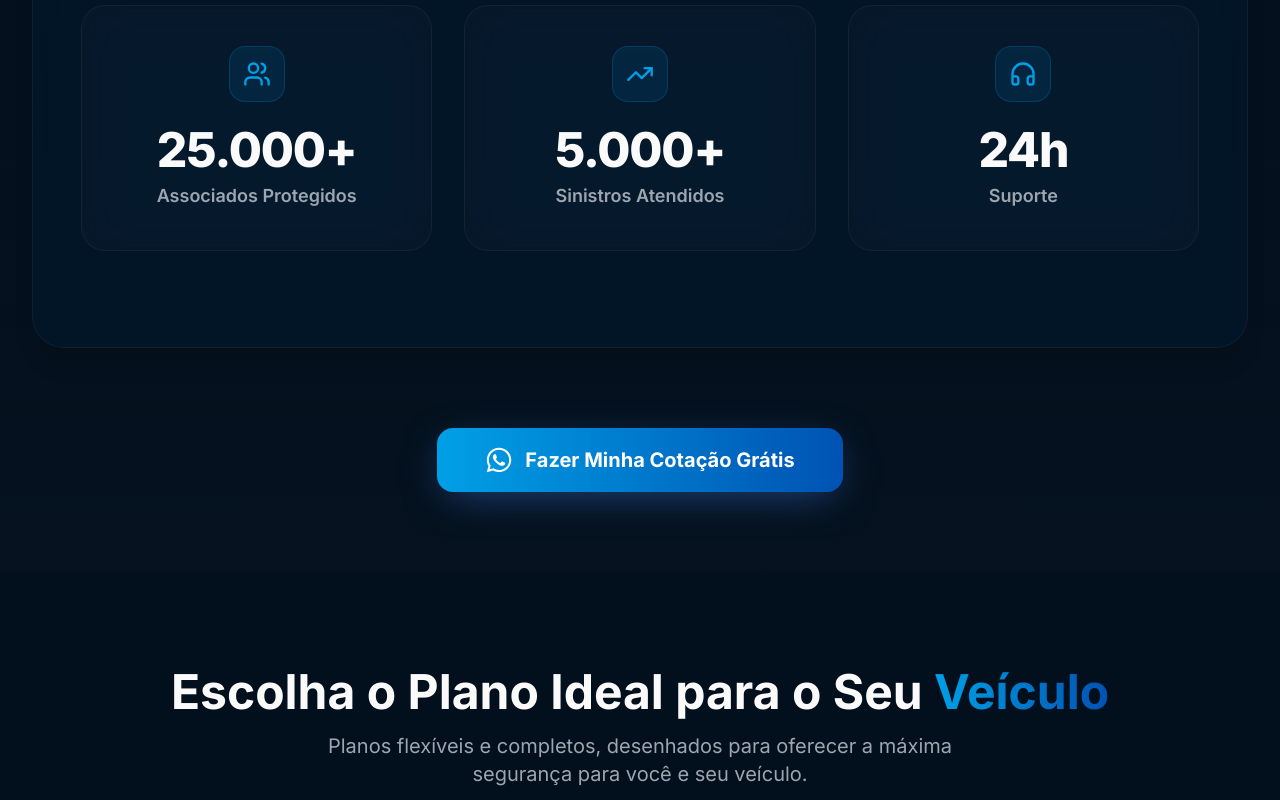
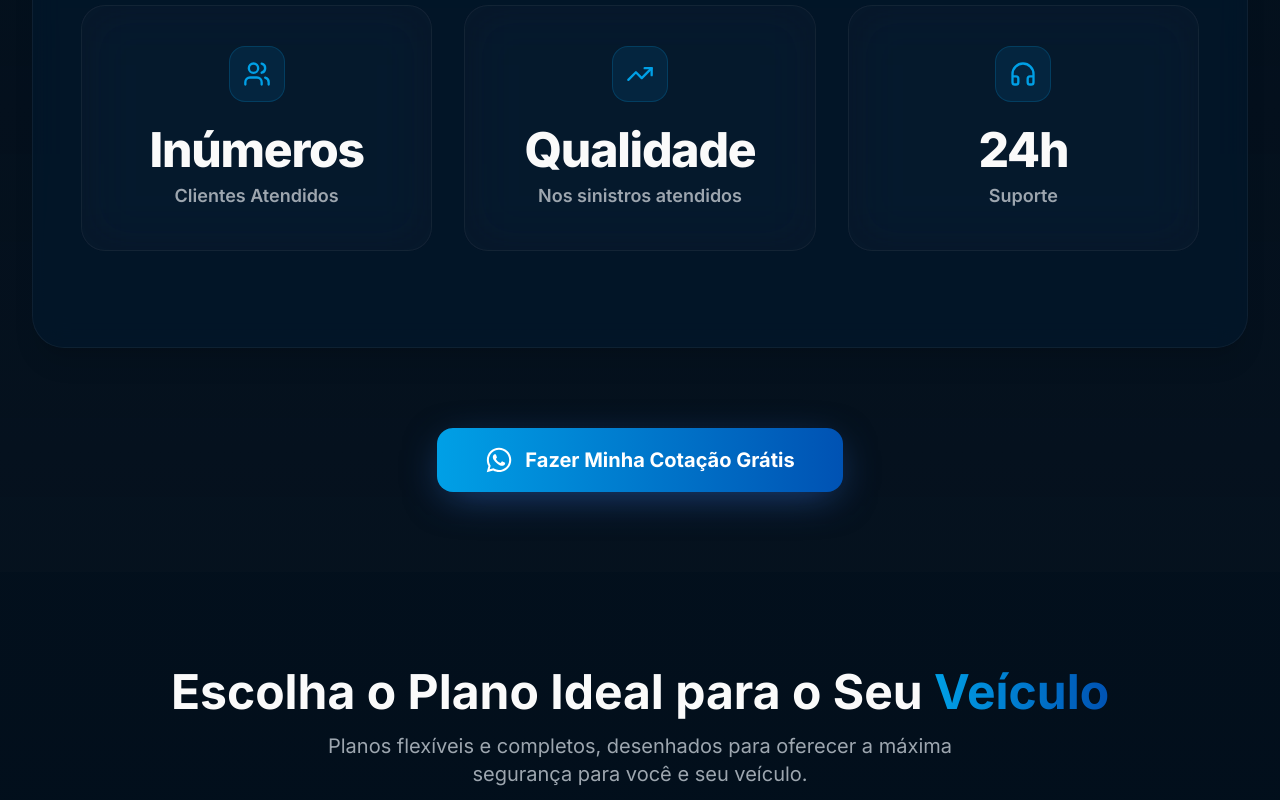
Before and after one commit to Lgd-Digital/supreme-club, a Next.js app: page / in a window 1280 px wide. Shown: the part 2080-2880 px from the top of the page. Built offline with nearby package versions, Linux system fonts and the light colour scheme.

Commit message:
refactor: update benefits stats and remove professional titles from testimonials

```diff
--- a/components/landing/Benefits.tsx
+++ b/components/landing/Benefits.tsx
@@ -97,8 +97,8 @@ export default function Benefits() {
               <div className="w-14 h-14 rounded-2xl bg-electric-500/10 flex items-center justify-center mb-6 group-hover:scale-110 transition-transform duration-500 border border-electric-500/20">
                 <Users className="w-7 h-7 text-electric-500" />
               </div>
-              <div className="text-4xl md:text-5xl font-extrabold text-foreground mb-2 tracking-tight">25.000+</div>
-              <div className="text-muted-foreground font-semibold text-lg">Associados Protegidos</div>
+              <div className="text-4xl md:text-5xl font-extrabold text-foreground mb-2 tracking-tight">Inúmeros</div>
+              <div className="text-muted-foreground font-semibold text-lg">Clientes Atendidos</div>
             </div>
 
             {/* Card 2 */}
@@ -106,8 +106,8 @@ export default function Benefits() {
               <div className="w-14 h-14 rounded-2xl bg-electric-500/10 flex items-center justify-center mb-6 group-hover:scale-110 transition-transform duration-500 border border-electric-500/20">
                 <TrendingUp className="w-7 h-7 text-electric-500" />
               </div>
-              <div className="text-4xl md:text-5xl font-extrabold text-foreground mb-2 tracking-tight">5.000+</div>
-              <div className="text-muted-foreground font-semibold text-lg">Sinistros Atendidos</div>
+              <div className="text-4xl md:text-5xl font-extrabold text-foreground mb-2 tracking-tight">Qualidade</div>
+              <div className="text-muted-foreground font-semibold text-lg">Nos sinistros atendidos</div>
             </div>
 
             {/* Card 3 */}
--- a/components/landing/Testimonials.tsx
+++ b/components/landing/Testimonials.tsx
@@ -8,42 +8,36 @@ export default function Testimonials() {
   const testimonials = [
     {
       name: 'Carlos Eduardo Silva',
-      role: 'Empresário',
       initials: 'CE',
       rating: 5,
       text: 'Excelente serviço! Quando precisei acionar a proteção por roubo, fui atendido rapidamente e todo o processo foi muito transparente. Recomendo de olhos fechados!',
     },
     {
       name: 'Marina Santos',
-      role: 'Arquiteta',
       initials: 'MS',
       rating: 5,
       text: 'A melhor decisão que tomei foi contratar a Supreme. O atendimento é impecável e os valores são justos. Me sinto muito mais segura dirigindo pela cidade.',
     },
     {
       name: 'Roberto Oliveira',
-      role: 'Corretor',
       initials: 'RO',
       rating: 5,
       text: 'Proteção veicular de qualidade com preço acessível. Já indiquei para vários amigos e todos ficaram satisfeitos. A assistência 24h funciona de verdade!',
     },
     {
       name: 'Ana Paula Costa',
-      role: 'Médica',
       initials: 'AC',
       rating: 5,
       text: 'Profissionalismo e eficiência definem a Supreme. Quando meu carro apresentou problemas na estrada, recebi assistência imediata. Equipe nota 10!',
     },
     {
       name: 'Fernando Almeida',
-      role: 'Engenheiro',
       initials: 'FA',
       rating: 5,
       text: 'Depois de comparar várias opções, escolhi a Supreme e não me arrependo. O processo de contratação foi rápido e simples, tudo online.',
     },
     {
       name: 'Juliana Rodrigues',
-      role: 'Designer',
       initials: 'JR',
       rating: 5,
       text: 'Adorei a transparência e o suporte oferecido. Sempre que tenho dúvidas, sou atendida rapidamente. Vale muito a pena pela tranquilidade que proporciona!',
@@ -83,7 +77,6 @@ export default function Testimonials() {
                     </Avatar>
                     <div>
                       <div className="font-bold text-foreground">{testimonial.name}</div>
-                      <div className="text-sm text-muted-foreground">{testimonial.role}</div>
                     </div>
                   </div>
                   <Quote className="w-8 h-8 text-electric-500/30" />
```
